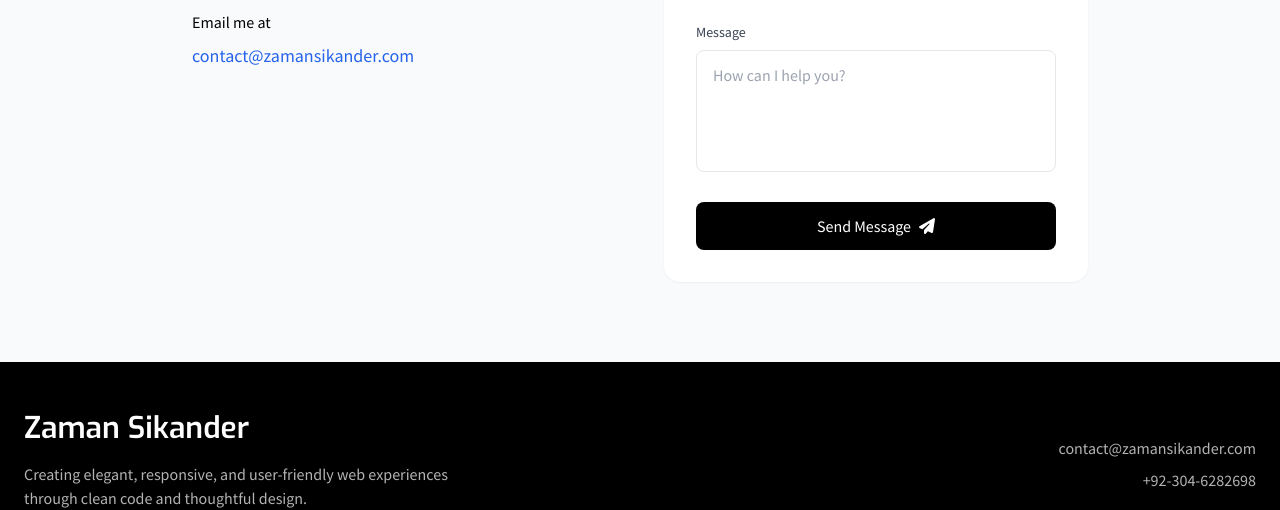
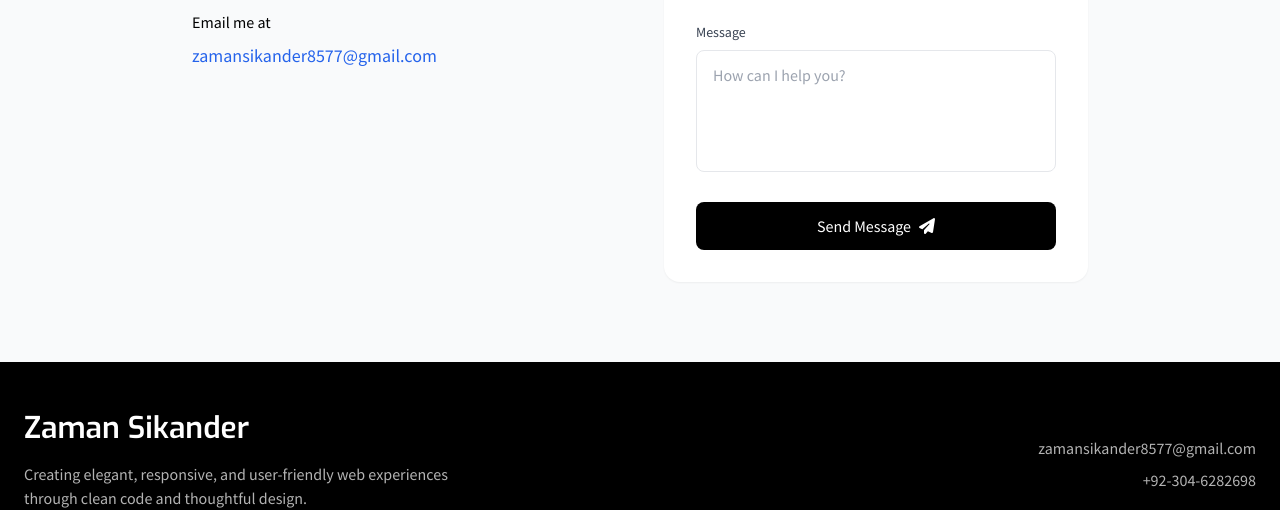
Before and after one commit to ZamanSikander/my-site, a React (Vite) app: page / in a window 1280 px wide. Shown: the part 5326-5836 px from the top of the page. Built offline with nearby package versions, Linux system fonts and the light colour scheme.

Commit message:
changed email direction

```diff
--- a/src/components/Contact.jsx
+++ b/src/components/Contact.jsx
@@ -65,7 +65,7 @@ const Contact = () => {
               <div className="mt-8">
                 <p className="font-medium mb-2">Email me at</p>
                 <a href="mailto:contact@zamansikander.com" className="text-lg font-medium text-blue-600 hover:underline hover:text-blue-700">
-                  contact@zamansikander.com
+                zamansikander8577@gmail.com
                 </a>
               </div>
             </div>
--- a/src/components/Footer.jsx
+++ b/src/components/Footer.jsx
@@ -18,7 +18,7 @@ const Footer = () => {
 
           <div className="text-right hidden md:block">
             <div className="flex flex-col items-end">
-              <p className="text-white/70 mb-2">contact@zamansikander.com</p>
+              <p className="text-white/70 mb-2">zamansikander8577@gmail.com</p>
               <p className="text-white/70">+92-304-6282698</p>
             </div>
             <p className="text-white/50 mt-8">© 2025 Zaman Sikander. All rights reserved.</p>
@@ -26,7 +26,7 @@ const Footer = () => {
 
           <div className="md:hidden">
             <div className="flex flex-col">
-              <p className="text-white/70 mb-2">contact@zamansikander.com</p>
+              <p className="text-white/70 mb-2">zamansikander8577@gmail.com</p>
               <p className="text-white/70">+92-3046282698</p>
             </div>
             <p className="text-white/50 mt-8">© 2025 Zaman Sikander. All rights reserved.</p>
```
Also changed, not shown: 1 other file (tests, documents, lock files or other folders).
